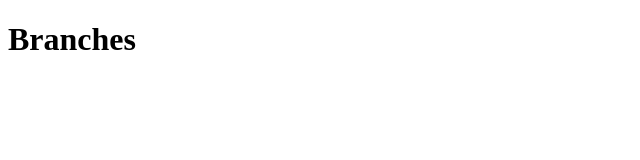
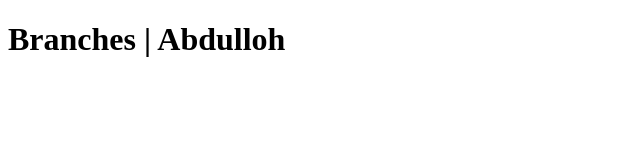
Before and after one commit to abdulazizjavascript/reactn35-lesson18-branches, a plain HTML site: page index.html in a window 1280 px wide. Shown: the whole page, without its empty margins (0-640 px from the left). Drawn offline with Linux system fonts and the light colour scheme.

Commit message:
abdulloh start

```diff
--- a/index.html
+++ b/index.html
@@ -7,6 +7,6 @@
     <link rel="stylesheet" href="css/style.css" />
   </head>
   <body>
-    <h1>Branches</h1>
+    <h1>Branches | Abdulloh</h1>
   </body>
 </html>
```
